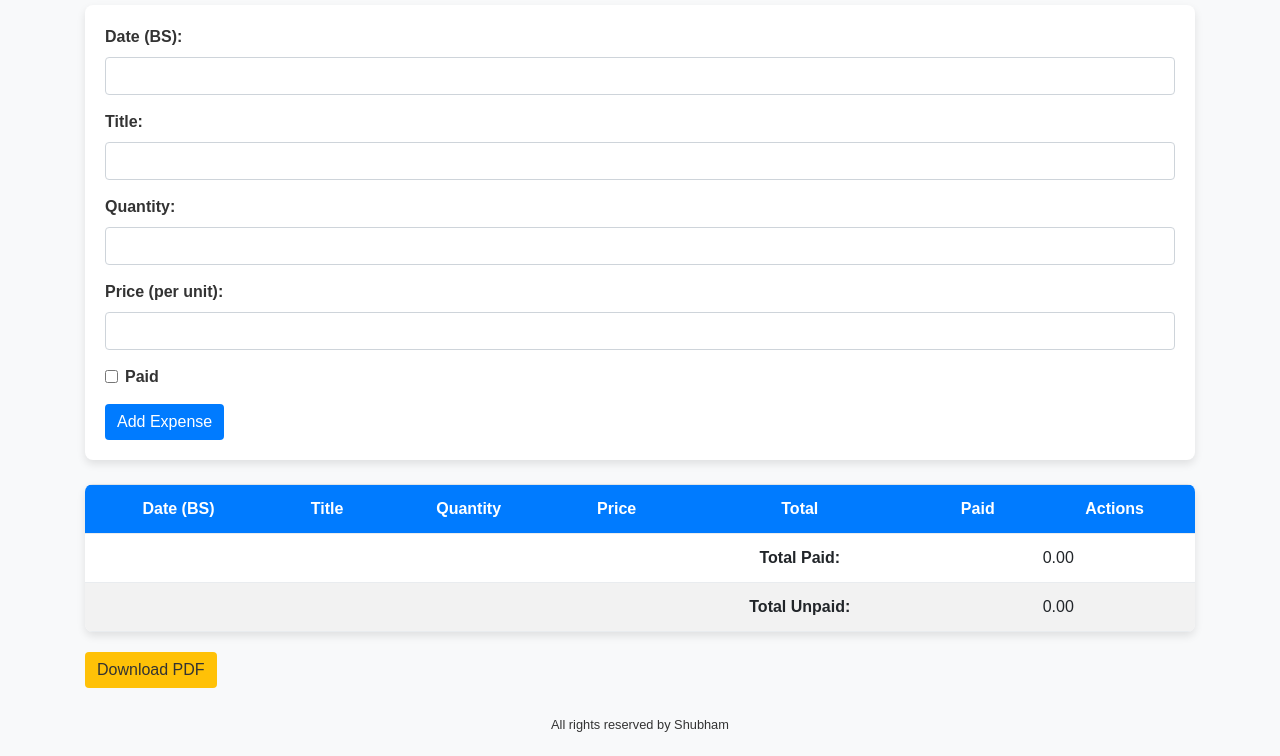
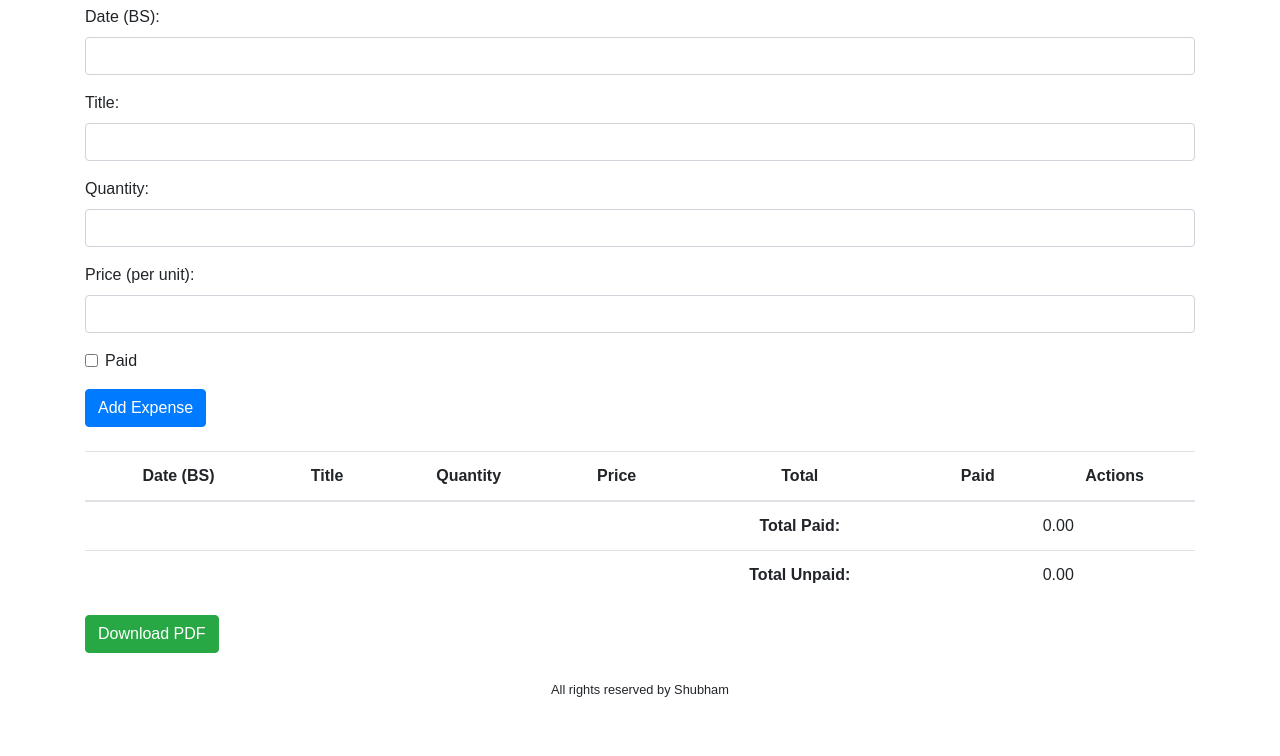
Before and after one commit to shubhambelbase/Dailyexpense, a plain HTML site: page index.html in a window 1280 px wide. Shown: the part 73-829 px from the top of the page. After the commit the page ends 800 px from the top, so only its background shows below. Drawn offline with nearby package versions, Linux system fonts and the light colour scheme.

Commit message:
Update styles.css

```diff
--- a/styles.css
+++ b/styles.css
@@ -1,44 +1,16 @@
 body {
     font-family: Arial, sans-serif;
     margin: 20px;
-    background-color: #f8f9fa;
-    color: #333;
 }
 
 h2 {
     text-align: center;
     margin-bottom: 20px;
-    color: #007bff;
-}
-
-#expense-table {
-    width: 100%;
-    border-collapse: collapse;
-    margin-bottom: 20px;
-    box-shadow: 0 4px 8px rgba(0, 0, 0, 0.1);
-    background-color: #fff;
-    border-radius: 8px;
-    overflow: hidden;
 }
 
 #expense-table th, #expense-table td {
     text-align: center;
     vertical-align: middle;
-    padding: 12px;
-    border-bottom: 1px solid #e9ecef;
-}
-
-#expense-table th {
-    background-color: #007bff;
-    color: #fff;
-}
-
-#expense-table tr:nth-child(even) {
-    background-color: #f2f2f2;
-}
-
-#expense-table tr:hover {
-    background-color: #e2e6ea;
 }
 
 .fade-out {
@@ -59,71 +31,7 @@ tr.active .action-btns {
 
 .btn {
     transition: transform 0.3s ease, opacity 0.3s ease;
-    padding: 6px 12px;
-    border: none;
-    border-radius: 4px;
-    cursor: pointer;
-    color: #fff;
-}
-
-.btn-primary {
-    background-color: #007bff;
-}
-
-.btn-primary:hover {
-    background-color: #0056b3;
-}
-
-.btn-success {
-    background-color: #28a745;
-}
-
-.btn-success:hover {
-    background-color: #218838;
-}
-
-.btn-danger {
-    background-color: #dc3545;
-}
-
-.btn-danger:hover {
-    background-color: #c82333;
 }
 
 .btn:hover {
-    transform: scale(1.1);
-}
-
-#expense-form {
-    background-color: #fff;
-    padding: 20px;
-    border-radius: 8px;
-    box-shadow: 0 4px 8px rgba(0, 0, 0, 0.1);
-    margin-bottom: 20px;
-}
-
-#expense-form .form-group {
-    margin-bottom: 15px;
-}
-
-#expense-form label {
-    font-weight: bold;
-    color: #333;
-}
-
-#expense-form input, #expense-form button {
-    border-radius: 4px;
-}
-
-#download-pdf {
-    background-color: #ffc107;
-    color: #333;
-}
-
-#download-pdf:hover {
-    background-color: #e0a800;
-}
-
-footer {
-    margin-top: 40px;
-}
+    transform: scale(1.1
```
